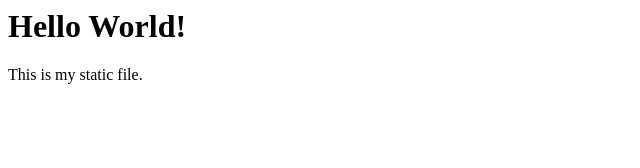
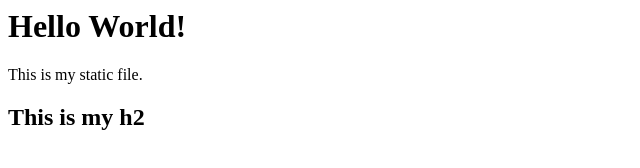
Before and after one commit to danHavercroft/actions-deployment, a plain HTML site: page index.html in a window 1280 px wide. Shown: the whole page, without its empty margins (0-640 px from the left). Drawn offline with Linux system fonts and the light colour scheme.

Commit message:
Added h2

```diff
--- a/index.html
+++ b/index.html
@@ -1,2 +1,4 @@
 <h1>Hello World!</h1>
 <p>This is my static file.</p>
+
+<h2>This is my h2</h2>
```
